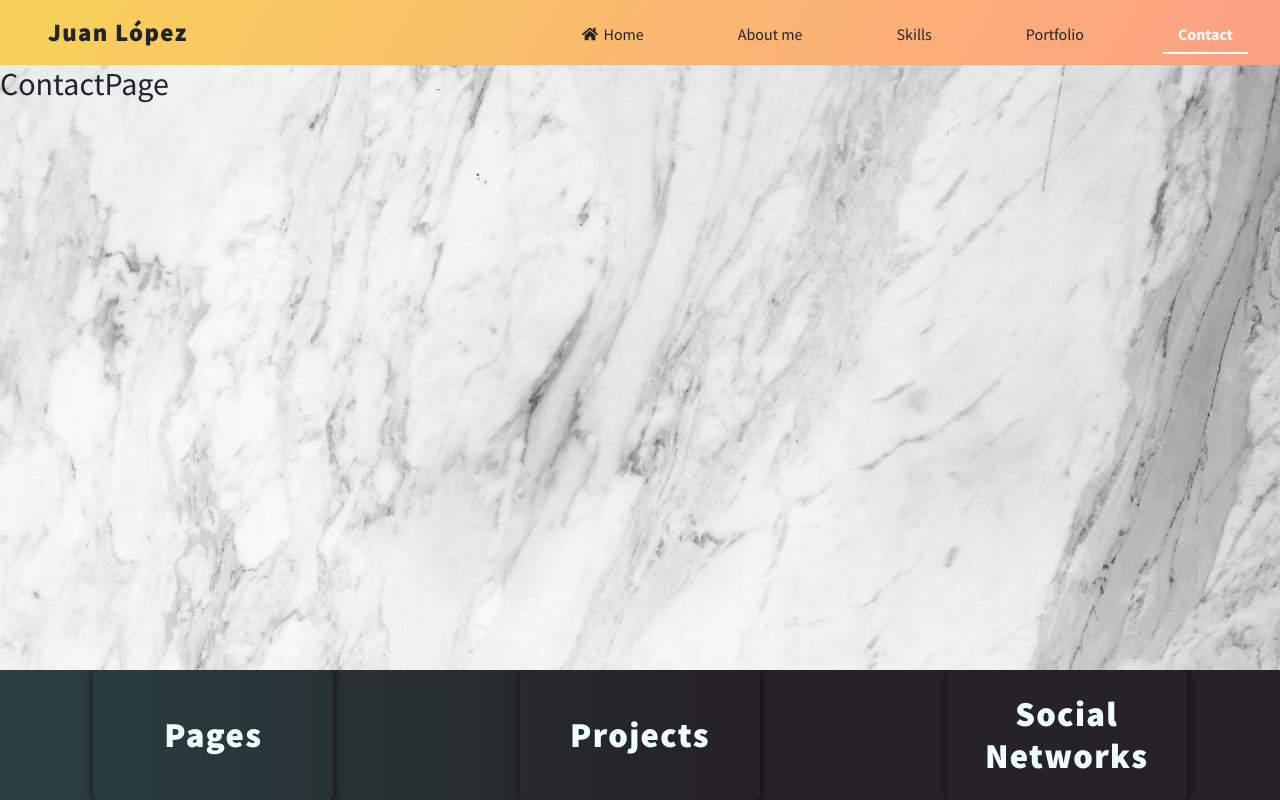
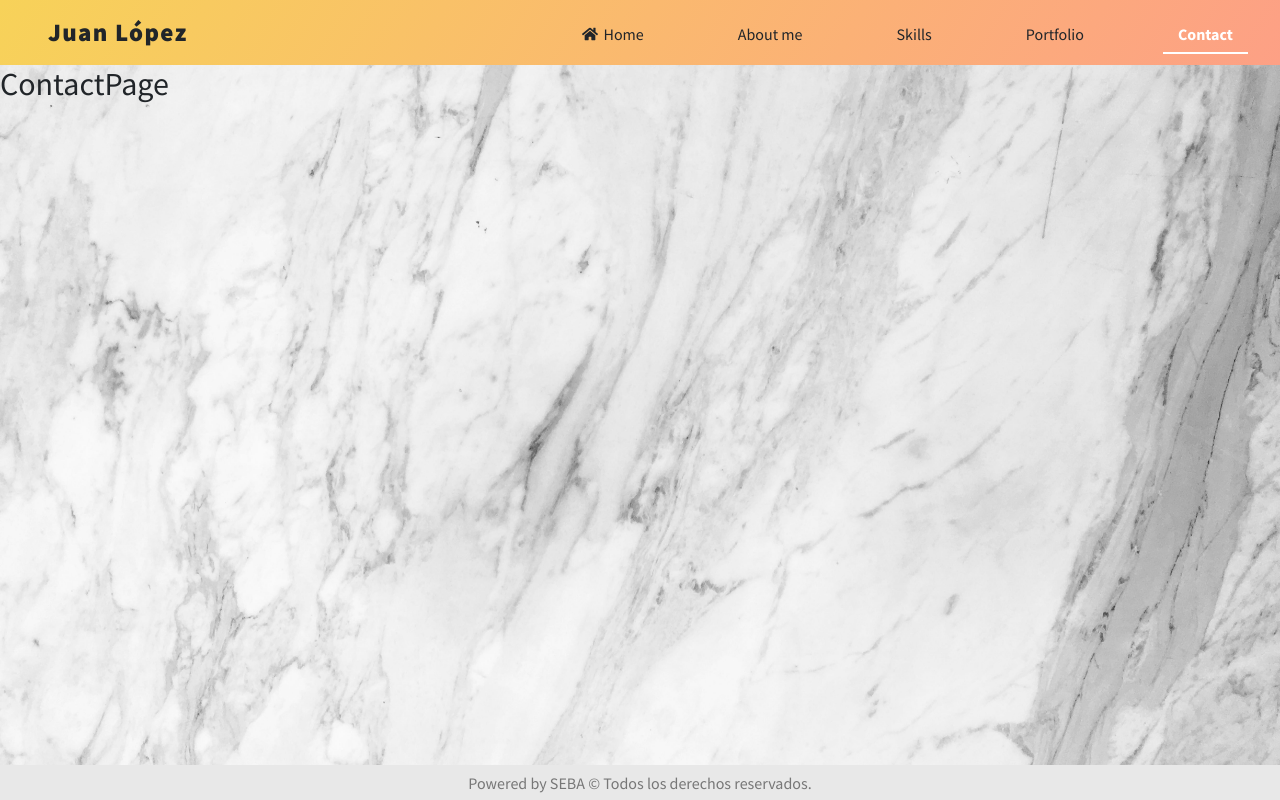
Before and after one commit to jsebast1an/myPortfolioPage, a React (Create React App) app: page /contact in a window 1280 px wide. Built offline with nearby package versions, Linux system fonts and the light colour scheme.

Commit message:
inicio haciendo about me page

```diff
--- a/src/App.css
+++ b/src/App.css
@@ -16,7 +16,7 @@ a {
 #body {
   background-color: #252326;
   display: grid;
-  grid-template-rows: 65px 1fr;
+  grid-template-rows: 65px 1fr 35px;
   grid-template-columns: 100%;
   /* grid-template-areas: "navbar" "main" "footer"; */
   height: 100vh;
--- a/src/App.js
+++ b/src/App.js
@@ -5,14 +5,16 @@ import {
 } from "react-router-dom";
 
 import HomePage from "./pages/HomePage"
+import AboutPage from "./pages/AboutPage"
+import SkillsPage from "./pages/SkillsPage"
 import PortfolioPage from "./pages/PortfolioPage"
 import ContactPage from "./pages/ContactPage"
-import NotFoundPage from "./pages/NotFoundPage";
+import NotFoundPage from "./pages/NotFoundPage"
 
 
 /* css */
-import 'bootstrap/dist/css/bootstrap.min.css';
-import './App.css';
+import 'bootstrap/dist/css/bootstrap.min.css'
+import './App.css'
 
 
 
@@ -23,6 +25,8 @@ function App() {
 
         <Routes>
           <Route exact path="/" element={ <HomePage /> } />
+          <Route exact path="/about_me" element={ <AboutPage /> } />
+          <Route exact path="/skills" element={ <SkillsPage /> } />
           <Route exact path="/portfolio" element={ <PortfolioPage /> } />
           <Route exact path="/contact" element={ <ContactPage /> } />
 
--- a/src/components/Footer/Footer.jsx
+++ b/src/components/Footer/Footer.jsx
@@ -1,6 +1,3 @@
-import * as AiIcons from 'react-icons/ai'
-
-
 
 /* css */
 import './footer.css'
@@ -8,54 +5,16 @@ import '../../App.css'
 
 
 
-export default function footer() {
-
-  /* const animateBubble = (x) => {
-    const wrapper = document.getElementById("bubble-wrapper");
-    const bubble = document.createElement("div");
-    bubble.className = "bubble";
-    bubble.style.left = `${x}px`;
-    wrapper.appendChild(bubble);
-    setTimeout(() => wrapper.removeChild(bubble), 1300);
-  }
-
-  window.onmousemove = (e) => animateBubble(e.clientX) */
-
+function Footer() {
 
   return (
-    <div className='footer flexRowWrapContainer'>
-
-      <div className='footer__box'>
-        <h5>Pages</h5>
-      </div>
-
-      <div className='footer__box'>
-        <h5>Projects</h5>
-        <a target="_blank" rel='noreferrer' href="https://www.fb.com">
-            <AiIcons.AiOutlineGithub /> React Store
-        </a>
-        <a target="_blank" rel='noreferrer' href="https://www.fb.com">
-            <AiIcons.AiOutlineGithub /> E-commerce Backend
-        </a>
-        <a target="_blank" rel='noreferrer' href="https://www.fb.com" className='mb-2'>
-            <AiIcons.AiOutlineGithub /> Fake Chat
-        </a>
-      </div>
-
-      <div className='footer__box'>
-        <h5>Social Networks</h5>
-        <a target="_blank" rel='noreferrer' href="https://www.fb.com">
-            <AiIcons.AiFillFacebook /> Facebook
-        </a>
-        <a target="_blank" rel='noreferrer' href="https://www.fb.com">
-            <AiIcons.AiFillLinkedin /> LinkedIn
-        </a>
-        <a target="_blank" rel='noreferrer' href="https://www.fb.com">
-            <AiIcons.AiFillInstagram /> Instagram
-        </a>
-      </div>
-
-      <div id="bubble-wrapper"></div>
-    </div>
+    <footer id="footer">
+        <p>
+            Powered by SEBA &copy; Todos los
+            derechos reservados.
+        </p>
+    </footer>
   )
 }
+
+export default Footer
--- a/src/components/Footer/footer.css
+++ b/src/components/Footer/footer.css
@@ -1,106 +1,14 @@
-/* bubble */
-#bubble-wrapper {
-    height: 100%;
-    width: 100%;
-    position: fixed;
-    bottom: 0px;
-    overflow: hidden;
-    pointer-events: none;
-    z-index: -1;
+#footer {
+    align-items: center;
+    display: flex;
+    justify-content: center;
+    padding: 0 16px;
+    color: #777;
+    background-color: rgb(232, 232, 232);
+    text-align: center;
 }
-.bubble {
-    z-index: 0;
-    height: max(600px, 30vw);
-    width: max(300px, 30vw);
-    background-color: rgba(21, 19, 24);
-    border-radius: 50%;
-    position: absolute;
-    left: 50%;
-    top: 100%;
-    animation: wave 1300ms ease-in-out infinite;
-}
-
-@keyframes wave {
-    from,
-    to {
-        transform: translate(-50%, 0);
-    }
-    50% {
-        transform: translate(-50%, -20%);
-    }
-}
-
-.footer {
-    position: relative;
-    overflow: hidden;
-    /* height: 25vh; */
-    background: linear-gradient(to left, #252326 15%, #2b4346 35%, #414a4c 64%, #3b444b 79%, #252326 104%) right;
-    background-size: 300% 100%;
-    transition-duration: .5s;
-    transition-delay: 0s;
-    z-index: 1;
-}
-.footer:hover {
-    background-position: left;
-    border: none;
-}
-
-.footer__box {
-    display: flex;
-    position: relative;
-    flex-direction: column;
-    justify-content: flex-end;
-    padding: 8px;
-    text-align: justify;
-    background: linear-gradient(to left, rgb(97, 39, 39) 11%, #42284f 22%, #2c314b 33%, #2f3454 40%,inherit 85% ) left;
-    background-size: 300% 100%;
-    border-radius: 5px;
-    width: 240px;
-    height: 130px;
-    transition: 0.5s ease-in-out;
-    box-shadow: 1px 1px 10px rgb(12, 10, 10);
-}
-.footer__box:hover {
-    box-shadow: 1px 1px 10px rgb(255, 255, 255) !important;
-}
-.footer:hover .footer__box {
-    box-shadow: 1px 1px 20px rgb(8, 7, 7);
-    background-position: right;
-}
-
-
-.footer__box h5 {
-    margin: 0  auto 1rem auto;
-    color: azure;
-    font-weight: 900;
-    letter-spacing: 1.3px;
-    font-size:35px;
-    position: absolute;
-    left: 50%;
-    top: 50%;
-    transform: translate(-50%, -50%);
-    text-align: center;
-    transition: 0.3s ease-in-out;
-}
-.footer__box:hover h5 {
-    top:5%;
-    transform: translate(-50%, 0%);
-    color: antiquewhite;
-    font-size: 20px;
-}
-
-.footer__box a {
-    text-decoration: none;
-    text-decoration-color: none;
-    font-style: none;
-    color: rgba(102, 51, 153, 0);
-    margin: 0 auto;
-    display: flex;
-    align-items: center;
-    transition: .6s ease-in-out;
-}
-.footer__box:hover a {
-    color: rgb(241, 162, 27);
+#footer p {
+    margin: auto;
 }
 
 
--- a/src/components/NavBar/NavBar.jsx
+++ b/src/components/NavBar/NavBar.jsx
@@ -22,7 +22,7 @@ function NavBar() {
                         <FaIcons.FaHome /> Home
                     </li>
                 </NavLink>
-                <NavLink className={ ({isActive}) => (isActive ? 'active' : '')} to="/skills" end>
+                <NavLink className={ ({isActive}) => (isActive ? 'active' : '')} to="/about_me" end>
                     <li>
                          About me
                     </li>
--- /dev/null
+++ b/src/pages/AboutPage.js
@@ -0,0 +1,24 @@
+import Footer from '../components/Footer/Footer'
+import NavBar from '../components/NavBar/NavBar'
+/* css */
+import '../App.css'
+import '../css/homePage.css'
+
+
+function AboutPage() {
+    return (
+        <div id='body'>
+
+            <NavBar />
+
+            <main className='mainContainer'>
+                AboutPage
+            </main>
+
+            <Footer />
+
+        </div>
+    )
+}
+
+export default AboutPage
--- a/src/pages/HomePage.js
+++ b/src/pages/HomePage.js
@@ -1,4 +1,5 @@
 import NavBar from '../components/NavBar/NavBar'
+import Footer from '../components/Footer/Footer'
 import * as FaIcons from 'react-icons/fa'
 /* css */
 import '../App.css'
@@ -83,6 +84,8 @@ function HomePage() {
 
       </main>
 
+      <Footer />
+
     </div>
   )
 }
--- /dev/null
+++ b/src/pages/SkillsPage.js
@@ -0,0 +1,23 @@
+import Footer from '../components/Footer/Footer'
+import NavBar from '../components/NavBar/NavBar'
+/* css */
+import '../App.css'
+import '../css/homePage.css'
+
+function SkillsPage() {
+    return (
+        <div id='body'>
+
+            <NavBar />
+
+            <main className='mainContainer'>
+                SkillsPage
+            </main>
+
+            <Footer />
+
+        </div>
+    )
+}
+
+export default SkillsPage
```
